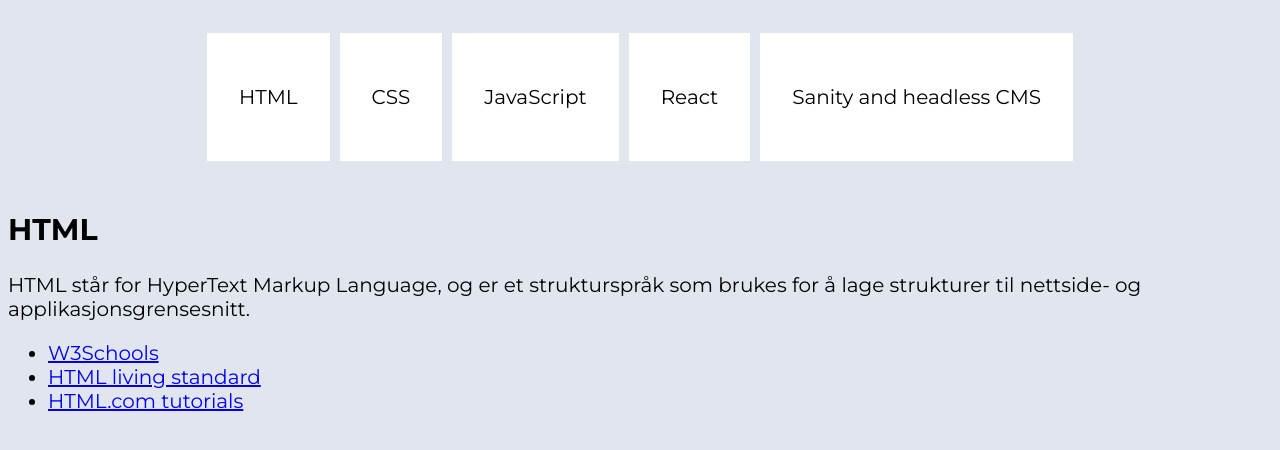
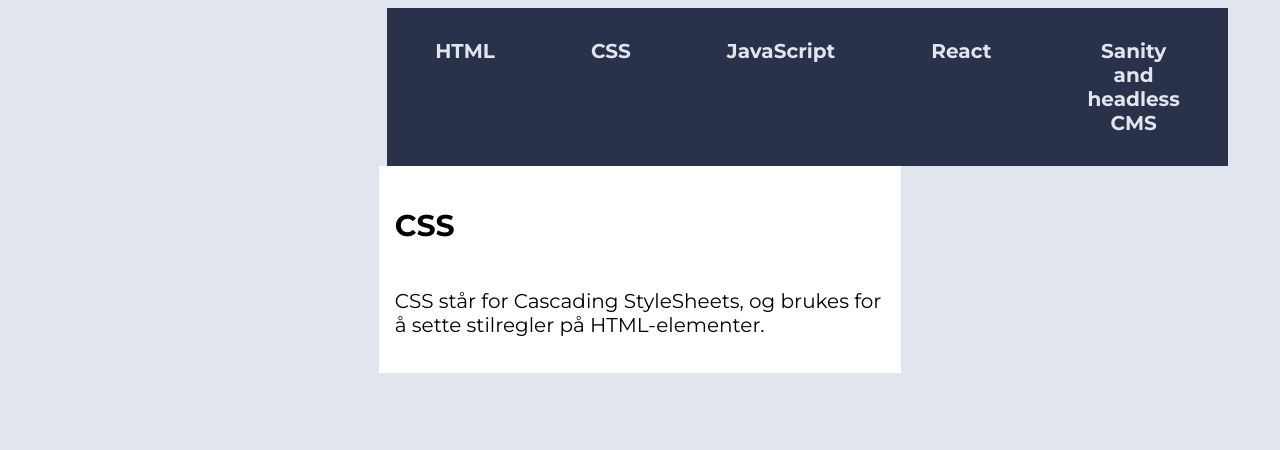
Before and after one commit to hannaso91/uin25ak1_resource_layout_sorum, a plain HTML site: page arbeidskrav_1/index.html in a window 1280 px wide. Drawn offline with Linux system fonts and the light colour scheme.

```diff
--- a/arbeidskrav_1/index.html
+++ b/arbeidskrav_1/index.html
@@ -6,19 +6,20 @@
     <title>Arbeidskrav 1</title>
     <link rel="stylesheet" type="text/css" href="style.css">
     <script src="ressurser.js"></script>
+
 </head>
 <body>
     <header>
-        <nav id="navtab">
-            <ul>
+        <nav>
+            <ul id="navtab">
                 <li>
-                    <p class="tab">HTML</p>
+                    <p id="tab">HTML</p>
                 </li>
             </ul>
         </nav>
     </header>
     <main>
-        <article>
+        <article id="whiteContainer">
             <h2 id="headtext">HTML</h2>
             <p id="text">HTML står for HyperText Markup Language, og er et strukturspråk som brukes for å lage strukturer til nettside- og applikasjonsgrensesnitt.</p>
             <nav id="links">
--- a/arbeidskrav_1/style.css
+++ b/arbeidskrav_1/style.css
@@ -20,13 +20,35 @@
 
 #navtab {
     display: flex;
-    justify-content: center;
+    width: 40%;
+    justify-content: space-between;
+    list-style: none;
+    text-align: center;
+    font-weight: bold;
+    margin: auto auto 0 auto;
+    padding: 0;
 
-    ul {
-        list-style: none;
-        text-align: center;
-        padding: 2rem;
+
+    li {
+        background: var(--blue);
+        color: var(--white);
+        padding: 0.7rem 3rem;
+
+    }
+
+    li:hover {
         background: var(--allWhite);
-        border: 5px solid var(--white)
+        color: var(--blue);
+        cursor: pointer;
     }
+
 }
+
+#whiteContainer {
+    background: var(--allWhite);
+    width: 38.8%;
+    padding: 1rem;
+    display: flex;
+    flex-direction: column;
+    margin: 0 auto;
+}
--- a/arbeidskrav_1/tabscript.js
+++ b/arbeidskrav_1/tabscript.js
@@ -1,29 +1,25 @@
 let resourceHTML = ""
 
 resources.map(resource => resourceHTML += `
-    <ul>
-        <li>
-            <p class="tab">${resource.category}</p>
-        </li>
-    </ul>
+    <li>
+        <p class="tab" onclick="updateContent">${resource.category}</p>
+    </li>
 `)
 
 document.getElementById("navtab").innerHTML = resourceHTML
 
-let activeCategory = "HTML" //legger inne en default her
 
-/*function updateContent(index) {
-    let content = ""
-|   let filterResource = resources.filter(res => res.category === activeCategory)
 
-    document.getElementById("content").innerHTML = `
-        <h2 id="headtext">${resource.category}</h2>
-        <p id="text">${resource.text}</p>
-        <ul>
-            ${resource.sources.map(source => `
-                <li><a href="${source.url}" targer ="_blank">${source.title}</a></li>`
-            )}
-        </ul>`
+function updateContent(categoryName) {
+    const activeCategory = resources.filter(resource => resource.category === categoryName);
+    const selectedCategory = activeCategory[0]
+
+    const contentHTML = `
+        <h2 id="headtext">${selectedCategory.category}</h2>
+        <p id="text">${selectedCategory.text}</p>
+        `
+
+    document.getElementById("whiteContainer").innerHTML = contentHTML
 }
 
-updateContent()*/
+updateContent("CSS")
```
